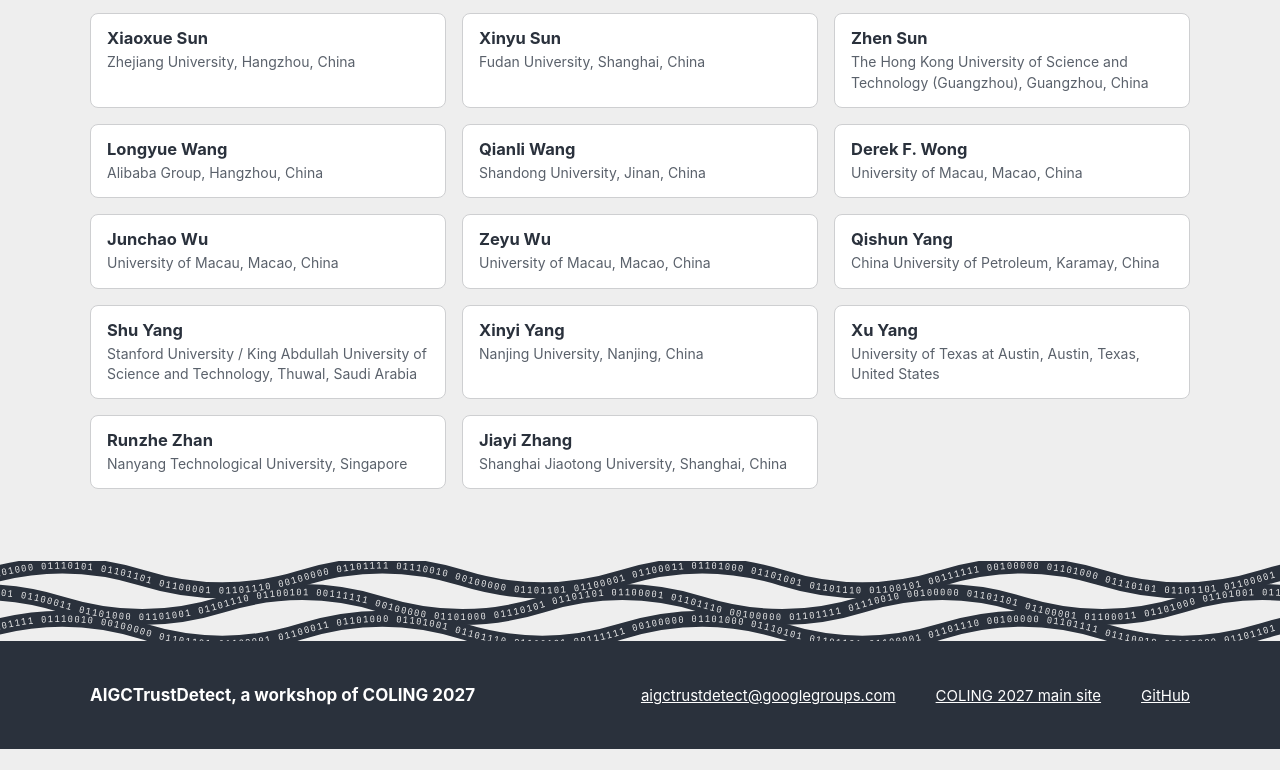
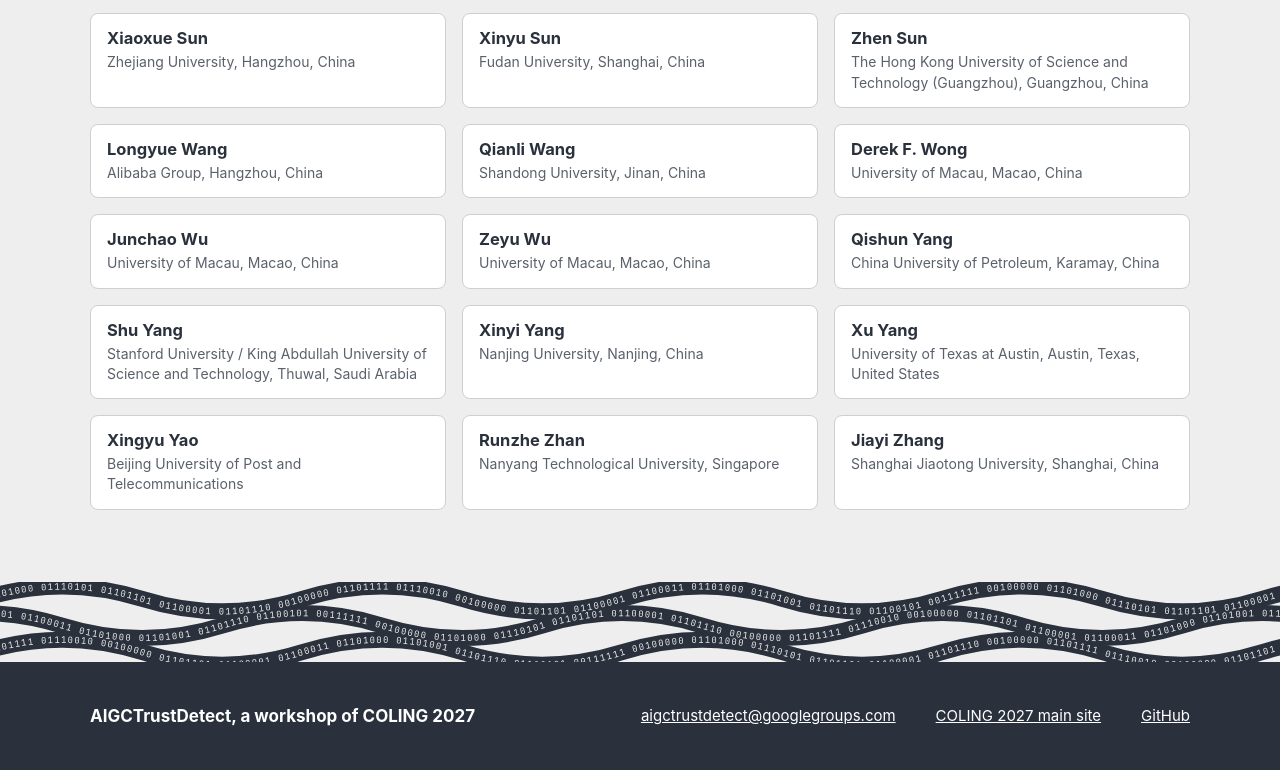
Before and after one commit to NLP2CT/COLING-2027-Workshop-AIGCTrustDetect, a plain HTML site: page organizers.html in a window 1280 px wide. Shown: the part 2287-3057 px from the top of the page. Before the commit the page ends 3036 px from the top, so only its background shows below. Drawn offline with Linux system fonts and the light colour scheme.

Commit message:
Add Xingyu Yao to Program Committee

```diff
--- a/organizers.html
+++ b/organizers.html
@@ -203,6 +203,7 @@ button{font-family:inherit}
 <article style="background: #FFFFFF; border: 1px solid #CECFD1; border-radius: 8px; padding: 14px 16px"><h3 style="margin: 0 0 4px; font-size: 16.5px; font-weight: 700">Shu Yang</h3><p style="margin: 0; font-size: 14px; line-height: 1.45; color: #5A616B">Stanford University / King Abdullah University of Science and Technology, Thuwal, Saudi Arabia</p></article>
 <article style="background: #FFFFFF; border: 1px solid #CECFD1; border-radius: 8px; padding: 14px 16px"><h3 style="margin: 0 0 4px; font-size: 16.5px; font-weight: 700">Xinyi Yang</h3><p style="margin: 0; font-size: 14px; line-height: 1.45; color: #5A616B">Nanjing University, Nanjing, China</p></article>
 <article style="background: #FFFFFF; border: 1px solid #CECFD1; border-radius: 8px; padding: 14px 16px"><h3 style="margin: 0 0 4px; font-size: 16.5px; font-weight: 700">Xu Yang</h3><p style="margin: 0; font-size: 14px; line-height: 1.45; color: #5A616B">University of Texas at Austin, Austin, Texas, United States</p></article>
+<article style="background: #FFFFFF; border: 1px solid #CECFD1; border-radius: 8px; padding: 14px 16px"><h3 style="margin: 0 0 4px; font-size: 16.5px; font-weight: 700">Xingyu Yao</h3><p style="margin: 0; font-size: 14px; line-height: 1.45; color: #5A616B">Beijing University of Post and Telecommunications</p></article>
 <article style="background: #FFFFFF; border: 1px solid #CECFD1; border-radius: 8px; padding: 14px 16px"><h3 style="margin: 0 0 4px; font-size: 16.5px; font-weight: 700">Runzhe Zhan</h3><p style="margin: 0; font-size: 14px; line-height: 1.45; color: #5A616B">Nanyang Technological University, Singapore</p></article>
 <article style="background: #FFFFFF; border: 1px solid #CECFD1; border-radius: 8px; padding: 14px 16px"><h3 style="margin: 0 0 4px; font-size: 16.5px; font-weight: 700">Jiayi Zhang</h3><p style="margin: 0; font-size: 14px; line-height: 1.45; color: #5A616B">Shanghai Jiaotong University, Shanghai, China</p></article>
 </div>
```
